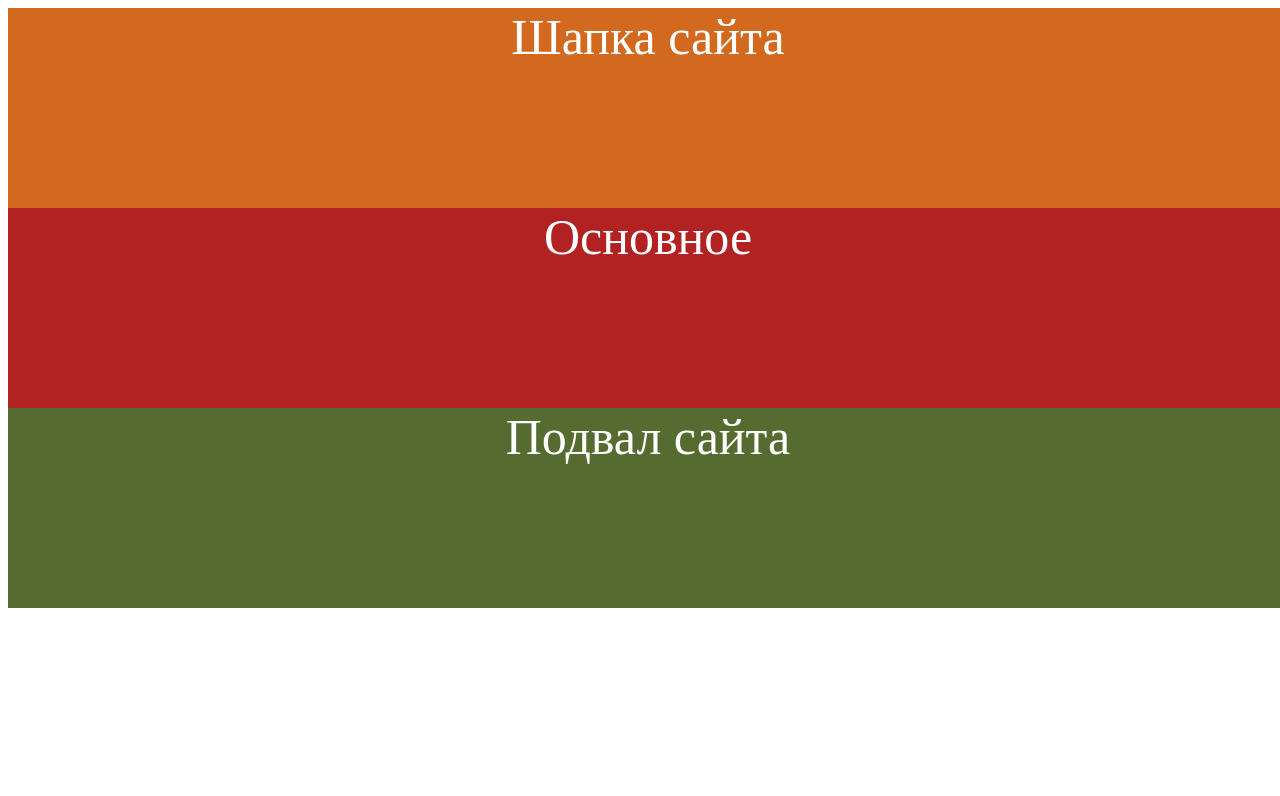
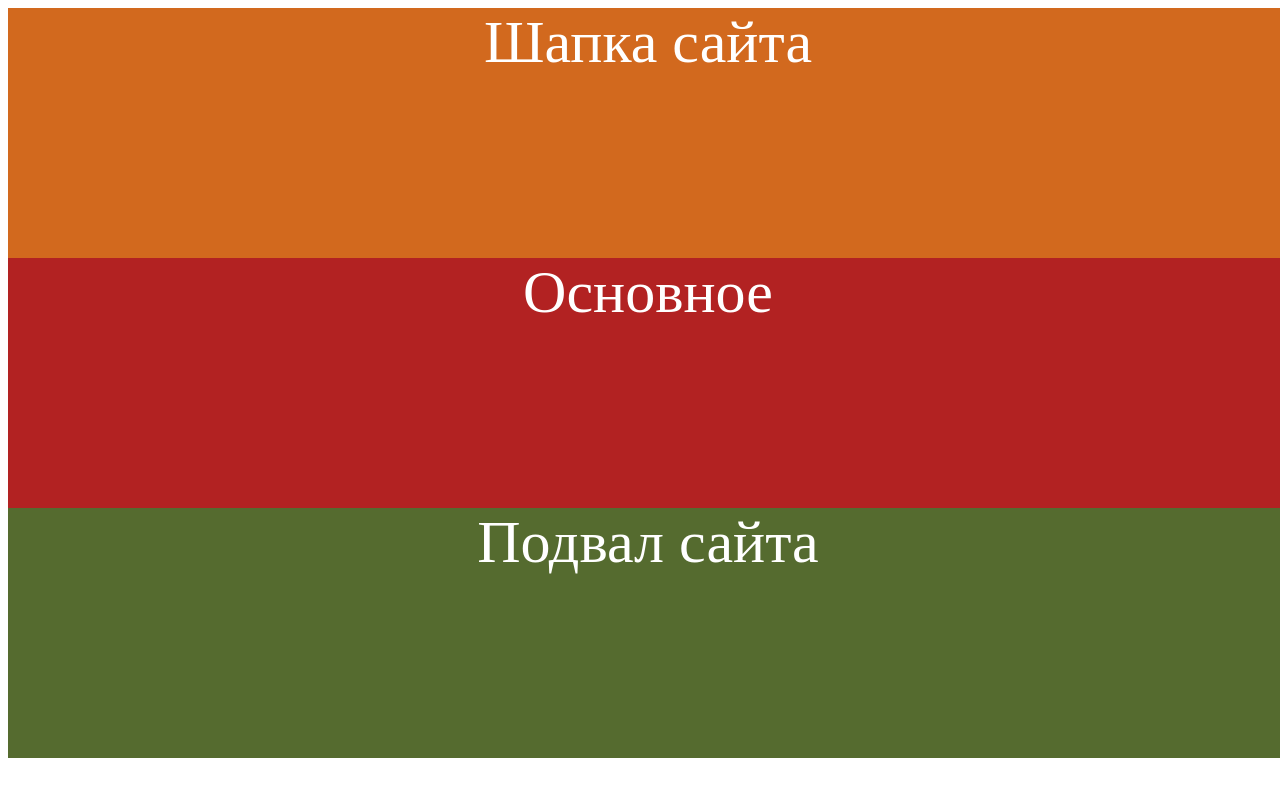
Before and after one commit to Nikolay-Orlov888/git-test, a plain HTML site: page index.html in a window 1280 px wide. Drawn offline with Linux system fonts and the light colour scheme.

Commit message:
Changes in main.css

```diff
--- a/css/main.css
+++ b/css/main.css
@@ -11,8 +11,8 @@ body {
 .header {
     width: 100%;
     text-align: center;
-    height: 200px;
-    font-size: 50px;
+    height: 250px;
+    font-size: 60px;
     background-color: chocolate;
     color: #fff;
 }
@@ -20,8 +20,8 @@ body {
 .main {
     width: 100%;
     text-align: center;
-    height: 200px;
-    font-size: 50px;
+    height: 250px;
+    font-size: 60px;
     background-color: firebrick;
     color: #fff;
 
@@ -30,8 +30,8 @@ body {
 .footer {
     width: 100%;
     text-align: center;
-    height: 200px;
-    font-size: 50px;
+    height: 250px;
+    font-size: 60px;
     background-color: darkolivegreen;
     color: #fff;
 
```
